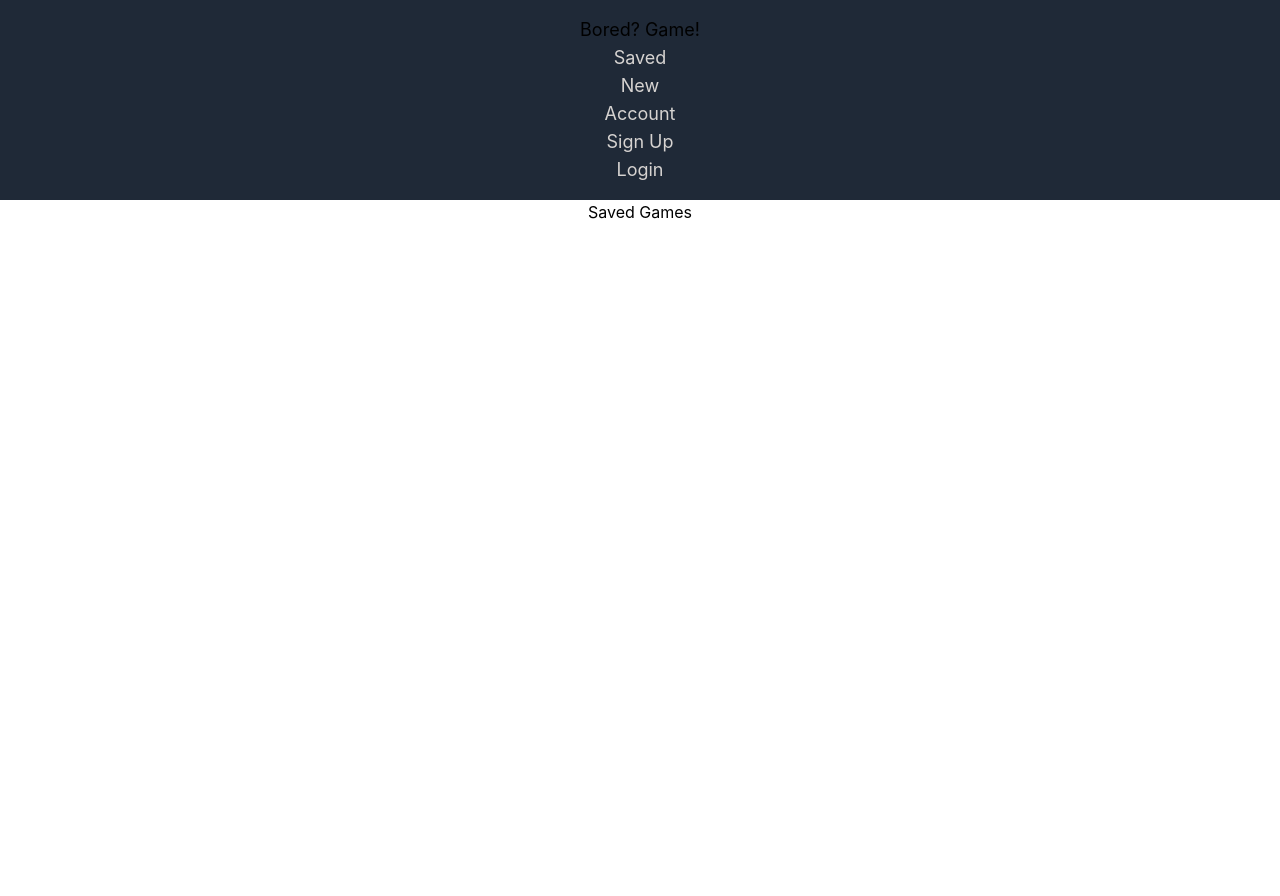
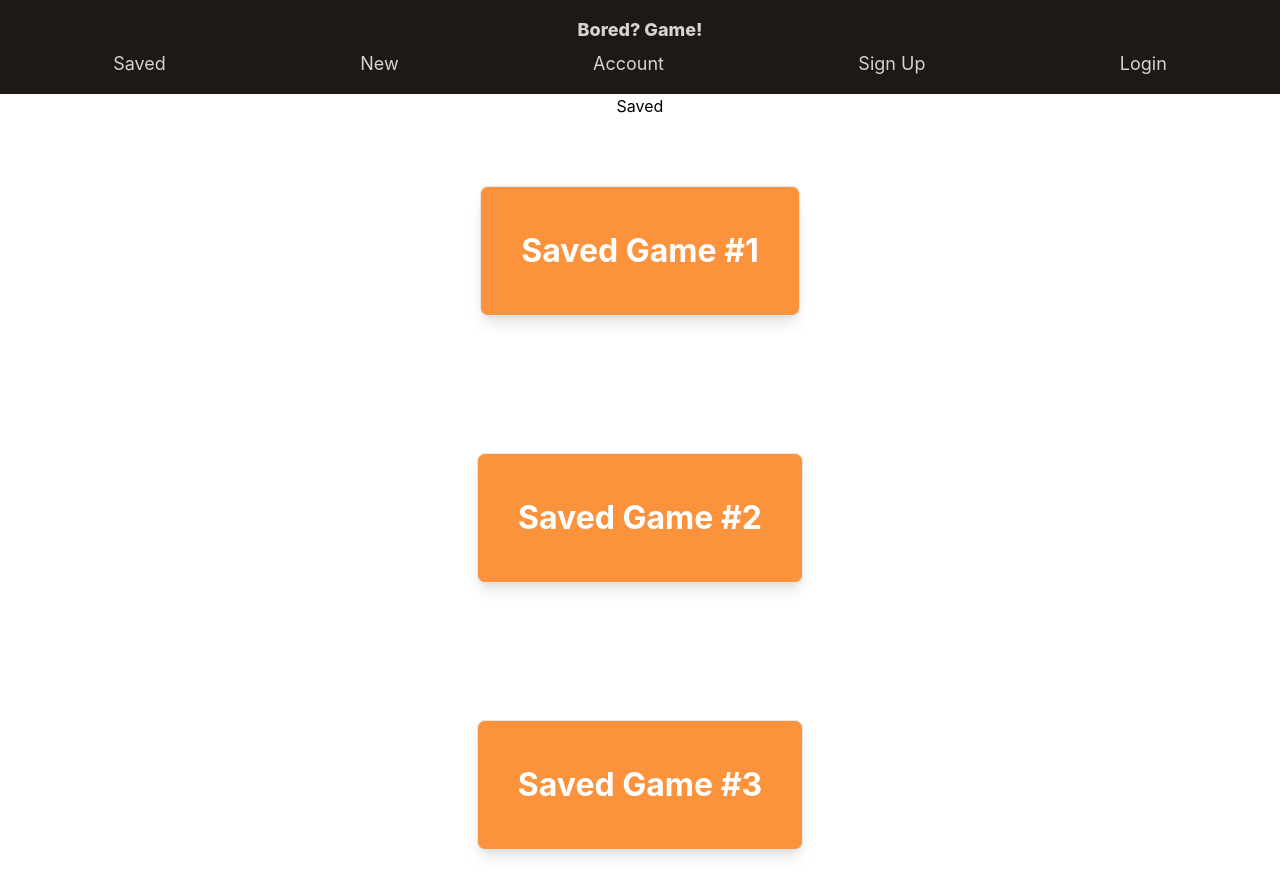
Before and after one commit to yexeniaf/BoredGame-Frontend, a React (Create React App) app in the folder client/: page /saved in a window 1280 px wide. Shown: the top 896 px of the page. Before the commit the page ends 800 px from the top, so only its background shows below. Built offline with nearby package versions, Linux system fonts and the light colour scheme.

Commit message:
styling and save button skeleton

```diff
--- a/client/src/App.css
+++ b/client/src/App.css
@@ -1,3 +1,21 @@
 .App {
   text-align: center;
 }
+
+.links{
+  margin-top: 6px;
+  display: flex;
+  justify-content: space-around;
+}
+
+.items-center {
+  align-items: center;
+}
+
+.cards {
+  display: flex;
+  display: flex;
+  flex-direction: column;
+  justify-content: space-around;
+  font-size: xx-large;
+}
--- a/client/src/components/HomePage.jsx
+++ b/client/src/components/HomePage.jsx
@@ -2,7 +2,7 @@
 
 export default function HomePage() {
   return(
-    <div>
+    <div className='home'>
         <h1>Home</h1>
         <br/>
         <p> Rules of the Game: Lorem ipsum dolor, sit amet consectetur adipisicing elit. Culpa ipsum minus perspiciatis tenetur quae? Officia similique eligendi necessitatibus eius cupiditate, suscipit distinctio, a voluptas nihil natus non, fugiat deleniti iusto?</p>
--- a/client/src/components/LandingPage.jsx
+++ b/client/src/components/LandingPage.jsx
@@ -1,35 +1,36 @@
+import { Link } from "react-router-dom"
+
 export default function LandingPage() {
     return(
-        <div class="relative z-10 pb-8 bg-black sm:pb-16 md:pb-20 lg:max-w-2xl lg:w-full lg:pb-28 xl:pb-32">
-            <svg class="hidden lg:block absolute right-0 inset-y-0 h-full w-48 text-white transform translate-x-1/2" fill="currentColor" viewBox="0 0 100 100" preserveAspectRatio="none" aria-hidden="true">
-                <rectangle/>
-            </svg>
-            <main class="mt-10 mx-auto max-w-7xl px-4 sm:mt-12 sm:px-6 md:mt-16 lg:mt-20 lg:px-8 xl:mt-28">
-                <div class="sm:text-center lg:text-left">
-                    <h1 class="text-4xl tracking-tight font-extrabold text-white sm:text-5xl md:text-6xl">
-                        <div class="block xl">Welcome</div>
+        <div id="landing-page">
+        <div className="bg-black lg:w-full lg:pb-28 xl:pb-32">
+            <main className="mt-10 mx-auto max-w-7xl px-4 sm:mt-12 sm:px-6 md:mt-16 lg:mt-20 lg:px-8 xl:mt-28">
+                <div className="sm:text-center lg:text-left">
+                    <h1 className="text-4xl tracking-tight font-extrabold text-white sm:text-5xl md:text-6xl">
+                        <div className="block xl">Welcome</div>
                         <br/>
-                        <div class="block text-indigo-600 xl">Bored? Game!</div>
+                        <div className="block text-indigo-600 xl">Bored? Game!</div>
                     </h1>
-                    <div class="mt-5 sm:mt-8 sm:flex sm:justify-center lg:justify-start">
-                        <div class="rounded-md shadow">
-                            <a href="#" class="w-full flex items-center justify-center px-8 py-3 border border-transparent text-base font-medium rounded-md text-white bg-indigo-600 hover:bg-indigo-700 md:py-4 md:text-lg md:px-10">
+                    <div className="mt-5 sm:mt-8 sm:flex sm:justify-center lg:justify-start">
+                        <div className="rounded-md shadow">
+                            <Link to="/risk" className="w-full flex items-center justify-center px-8 py-3 border border-transparent text-base font-medium rounded-md text-white bg-indigo-600 hover:bg-indigo-700 md:py-4 md:text-lg md:px-10">
                                 Play as Guest
-                            </a>
+                            </Link>
                         </div>
-                        <div class="mt-3 sm:mt-0 sm:ml-3">
-                            <a href="#" class="w-full flex items-center justify-center px-8 py-3 border border-transparent text-base font-medium rounded-md text-indigo-700 bg-indigo-100 hover:bg-indigo-200 md:py-4 md:text-lg md:px-10">
+                        <div className="mt-3 sm:mt-0 sm:ml-3">
+                            <Link to="/signup" className="w-full flex items-center justify-center px-8 py-3 border border-transparent text-base font-medium rounded-md text-indigo-700 bg-indigo-100 hover:bg-indigo-200 md:py-4 md:text-lg md:px-10">
                                 Sign Up
-                             </a>
+                             </Link>
                         </div>
-                        <div class="mt-3 sm:mt-0 sm:ml-3">
-                            <a href="#" class="w-full flex items-center justify-center px-8 py-3 border border-transparent text-base font-medium rounded-md text-indigo-700 bg-indigo-100 hover:bg-indigo-200 md:py-4 md:text-lg md:px-10">
+                        <div className="mt-3 sm:mt-0 sm:ml-3">
+                            <Link to="/login" className="w-full flex items-center justify-center px-8 py-3 border border-transparent text-base font-medium rounded-md text-indigo-700 bg-indigo-100 hover:bg-indigo-200 md:py-4 md:text-lg md:px-10">
                                 Login
-                            </a>
+                            </Link>
                         </div>
                     </div>
                 </div>
             </main>
         </div>
+        </div>
     )
 }
--- a/client/src/components/Navbar.jsx
+++ b/client/src/components/Navbar.jsx
@@ -1,11 +1,13 @@
 import React from 'react';
 import { Link } from "react-router-dom"
 
-export default function Navbae() {
+export default function Navbar() {
     return (
-        <nav className="nav text-lg px-4 py-4 bg-gray-800">
-            <h1>Bored? Game!</h1>
-            <ul className=" text-stone-300">
+        <nav className="nav text-lg px-4 py-4 bg-stone-900">
+            <Link to="/">
+                <h1 className='font-extrabold text-stone-300'>Bored? Game!</h1>
+            </Link>
+            <ul className="links text-stone-300">
                 <li>
                     <Link to="/saved">Saved</Link>
                 </li>
--- a/client/src/screens/SavedGames.jsx
+++ b/client/src/screens/SavedGames.jsx
@@ -1,9 +1,35 @@
 import React from 'react';
+import { useState, useEffect } from "react";
+import { useParams } from 'react-router-dom';
+import api from "../services/apiConfig";
 
 export default function SavedGames() {
+  const [saved, setSaved] = useState([])
+  let { id } = useParams();
+
+  useEffect(() => {
+    const fetchSavedGame = async() => {
+      const res = await api.get(id)
+      setSaved(res.data.saved)
+      console.log(res)
+    }
+    fetchSavedGame()
+  }, [id])
+
   return (
     <div>
-        <h1>Saved Games</h1>
+      <h1 className="saved">Saved</h1>
+    <div class="cards items-center h-screen">
+      <button class="bg-orange-400 text-white font-bold rounded-lg border shadow-lg p-10">
+        Saved Game #1
+      </button>
+      <button class="bg-orange-400 text-white font-bold rounded-lg border shadow-lg p-10">
+        Saved Game #2
+      </button>
+      <button class="bg-orange-400 text-white font-bold rounded-lg border shadow-lg p-10">
+        Saved Game #3
+      </button>
+    </div>
     </div>
     );
 }
```
